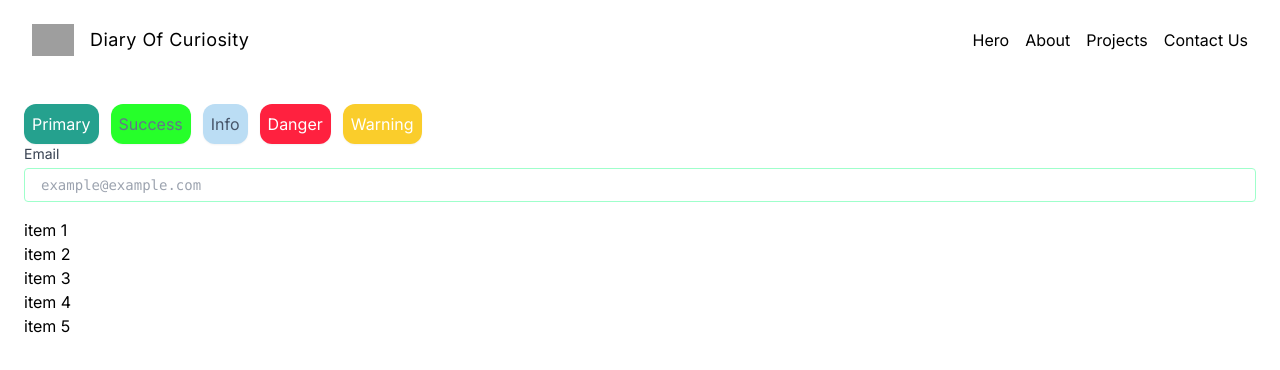
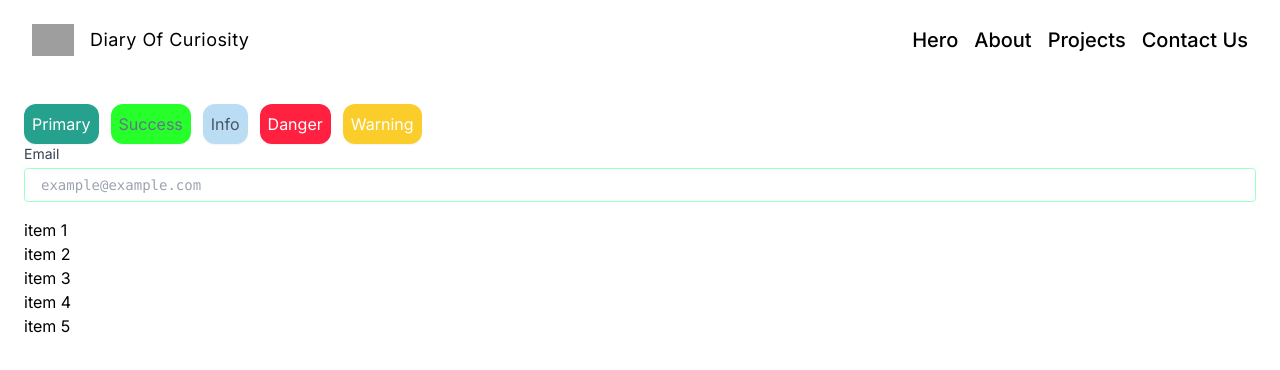
Before and after one commit to diaryoc/doc-portfolio, a Next.js app: page / in a window 1280 px wide. Shown: the top 370 px of the page. Built offline with nearby package versions, Linux system fonts and the light colour scheme; grey boxes are pictures that could not be loaded.

Commit message:
#2-styling nav hover
Signed-off-by: diaryoc <diarycuriosity@gmail.com>

```diff
--- a/src/components/feature/navbar.tsx
+++ b/src/components/feature/navbar.tsx
@@ -9,7 +9,7 @@ export default function Navbar(){
         <nav className="flex justify-between items-center h-20 px-4 md:px-6 lg:px-8 xl:px-8 2xl:px-32">
             <Logo/>
             <div className="">
-                <ListComponent list={dataNavbar} ulClass={"flex justify-between gap-4"} />
+                <ListComponent list={dataNavbar} ulClass={"flex justify-between gap-4"} itemClass={"relative font-medium text-xl w-fit block after:block after:content-[''] after:absolute after:h-[3px] after:bg-primary after:w-full after:scale-x-0 after:hover:scale-x-100 after:transition after:duration-300 after:origin-left"} />
             </div>
         </nav>
     )
```
